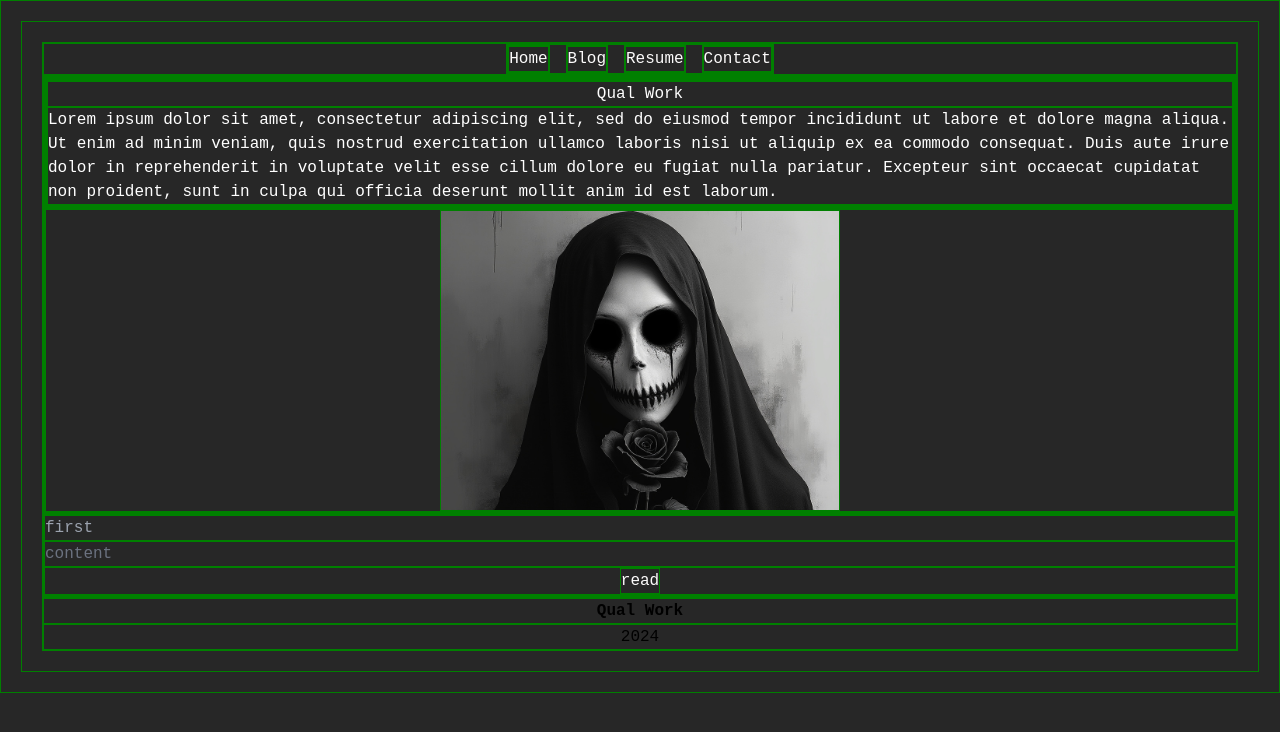
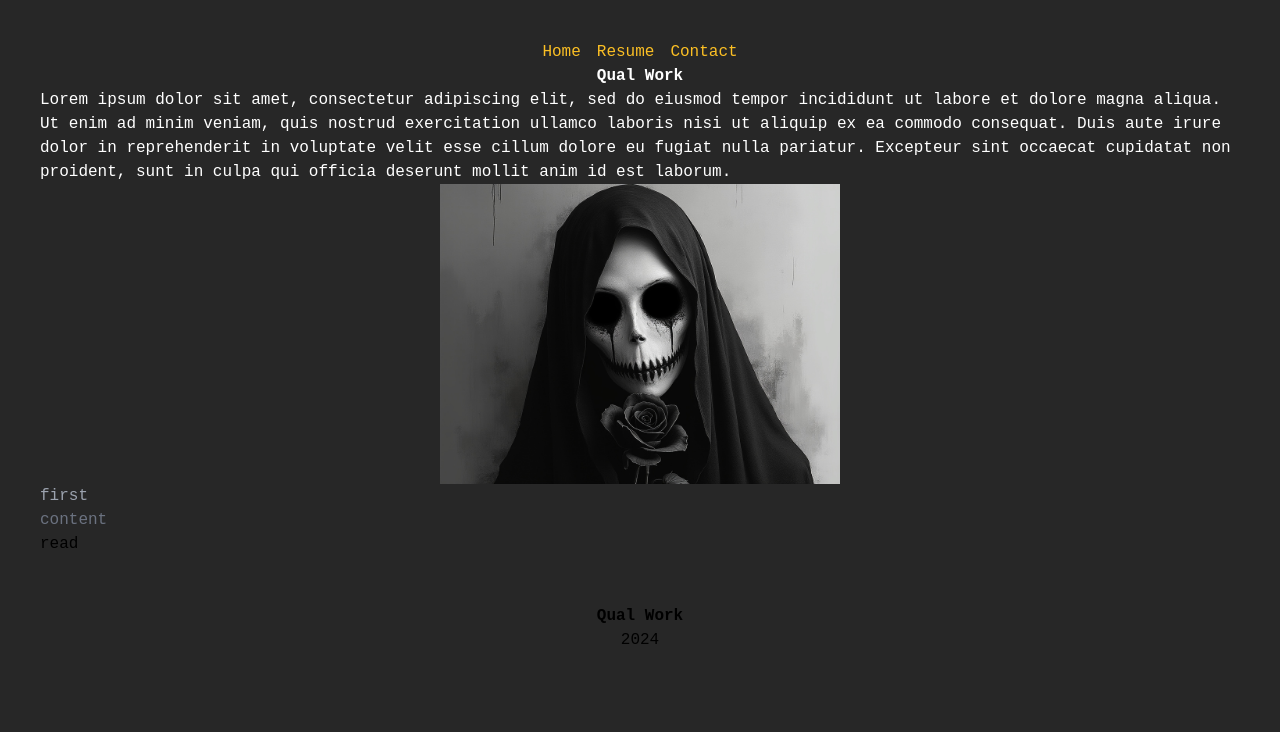
Before and after one commit to flan6/qualwork, a plain HTML site: page assets/index.html in a window 1280 px wide. Drawn offline with nearby package versions, Linux system fonts and the light colour scheme.

Commit message:
ajuste de estilo e posi da imagem

```diff
--- a/assets/index.html
+++ b/assets/index.html
@@ -13,13 +13,10 @@
       <div class="flex justify-center">
         <nav class="navbar flex justify-center space-x-4">
           <div class="flex-1 flex justify-center">
-            <a href="/">Home</a>
+            <a class="text-amber-400 hover:bg-black rounded" href="/">Home</a>
           </div>
           <div class="flex-1 flex justify-center">
-            <a class="object-center" href="/">Blog</a>
-          </div>
-          <div class="flex-1 flex justify-center">
-            <a class="object-center" href="/">Resume</a>
+            <a class="text-amber-400 hover:bg-black rounded" href="/">Resume</a>
           </div>
           <div
             hx-get="/contact"
@@ -27,7 +24,7 @@
             hx-swap="innerHTML"
             class="flex-1 flex justify-center"
           >
-            <a class="object-center">Contact</a>
+            <a class="text-amber-400 hover:bg-black rounded">Contact</a>
           </div>
         </nav>
       </div>
@@ -38,7 +35,7 @@
         <div>
           <div>
             <div>
-              <h1 class="text-center text-white">Qual Work</h1>
+              <h1 class="text-center text-white font-bold">Qual Work</h1>
               <p class="text-white">
                 Lorem ipsum dolor sit amet, consectetur adipiscing elit, sed do
                 eiusmod tempor incididunt ut labore et dolore magna aliqua. Ut
@@ -52,12 +49,13 @@
           </div>
         </div>
         <div>
-          <div class="object-center">
+          <div class="flex justify-center">
             <img
               src="/static/img/ghostly2.jpg"
               alt="me"
               width="400"
               height="304"
+              class="object-center"
             />
           </div>
         </div>
@@ -65,12 +63,15 @@
       <div>
         <h2 class="text-gray-400">first</h2>
         <p class="text-gray-500">content</p>
-        <div class="flex justify-center">
+        <div class="flex">
           <a href="https://example.com">read</a>
         </div>
       </div>
     </div>
-
+    <div>
+      <br />
+      <br />
+    </div>
     <footer class="footer footer-center text-center">
       <p class="font-bold">Qual Work</p>
       <p>2024</p>
--- a/static/css/main.css
+++ b/static/css/main.css
@@ -8,7 +8,3 @@ body {
   padding: 20px;
   background-color: #272727;
 }
-
-* {
-  border: 1px solid green;
-}
```
Also changed, not shown: assets/contact.html (+2 -2 lines), static/css/out.css.
